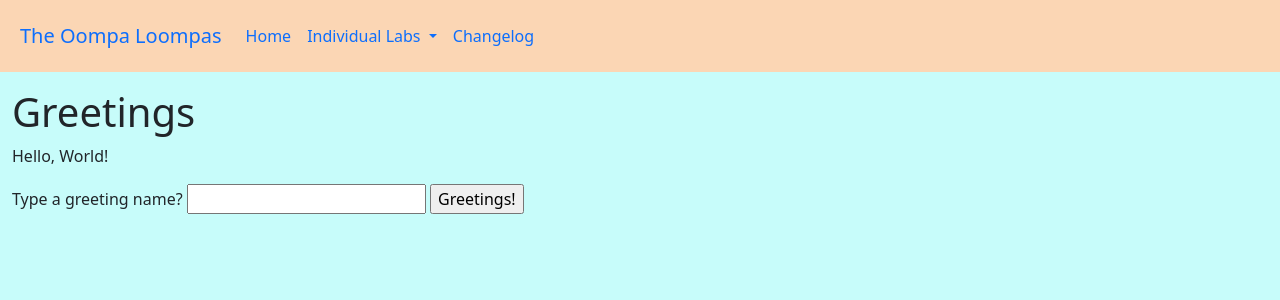
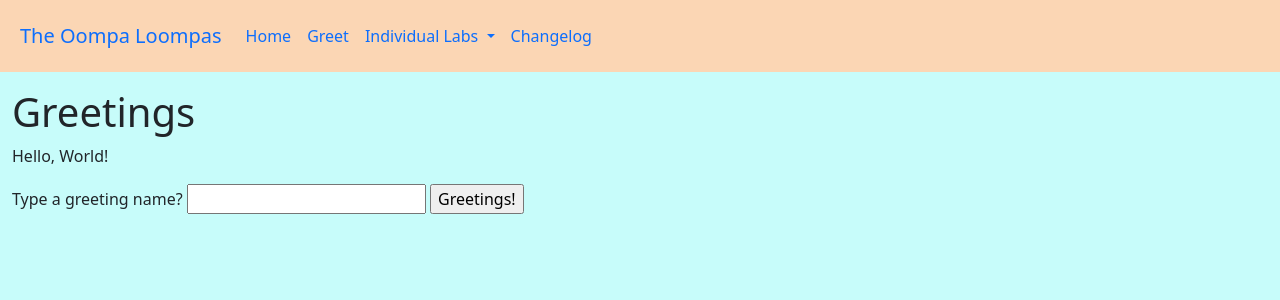
Before and after one commit to tonyhieu/p4-oompaloompas, a Flask app: page /greet in a window 1280 px wide. Shown: the top 300 px of the page. Run offline with Flask 2, Linux system fonts and the light colour scheme; some libraries are stand-ins or nearby versions.

Commit message:
added greet to nav bar

```diff
--- a/templates/layouts/base.html
+++ b/templates/layouts/base.html
@@ -37,6 +37,10 @@
                     <a class="nav-link" href={{ url_for('index') }}>Home</a>
                 </li>
 
+                <li class="nav-item navbar-text">
+                    <a class="nav-link" href={{ url_for('greet') }}>Greet</a>
+                </li>
+
                 <li class="nav-item dropdown navbar-text">
                     <a class="nav-link dropdown-toggle" href="#" data-bs-toggle="dropdown" aria-expanded="false" id="dropdownMenuButton1" type="button">Individual Labs </a>
                     <ul class="dropdown-menu" aria-labelledby="dropdownMenuButton1">
```
